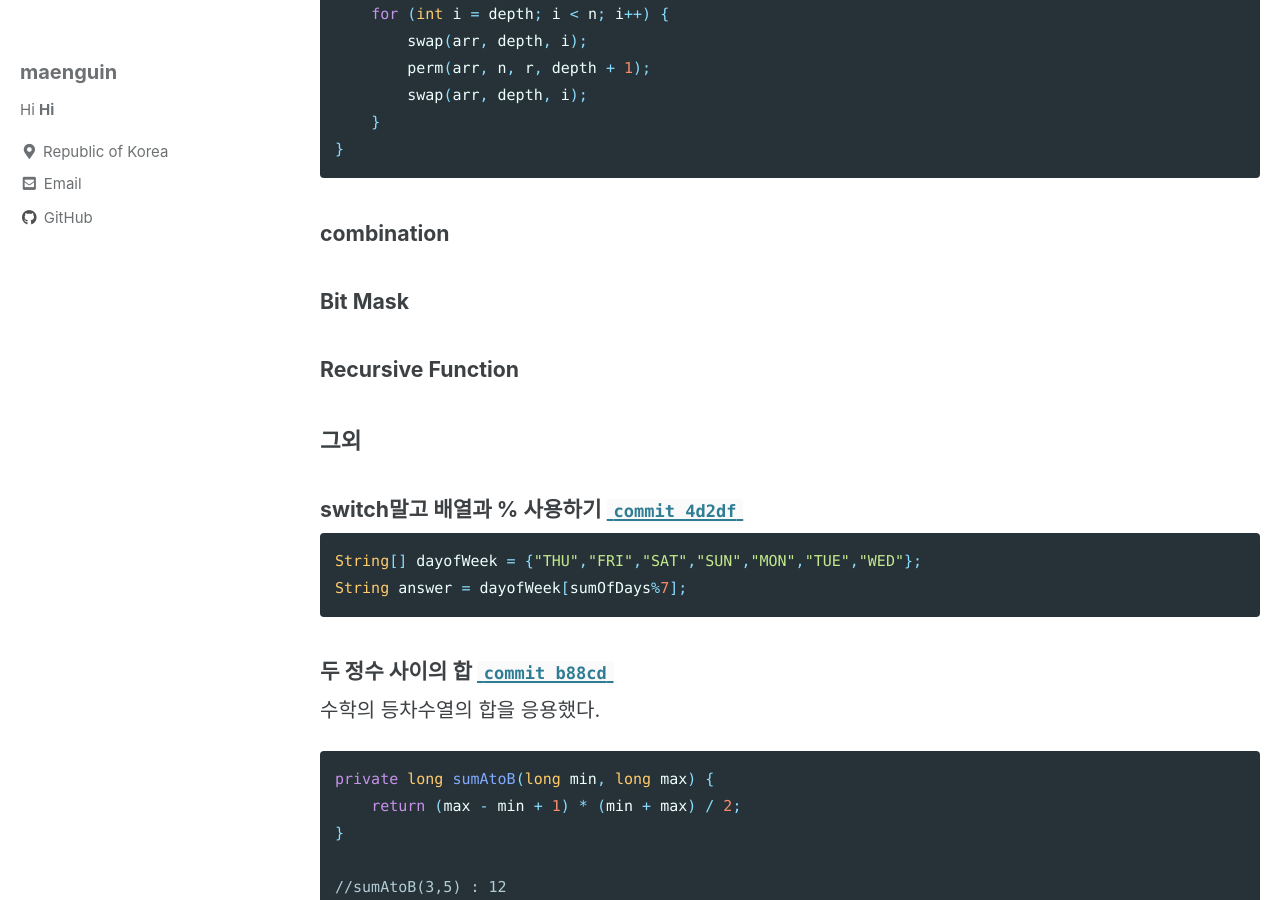
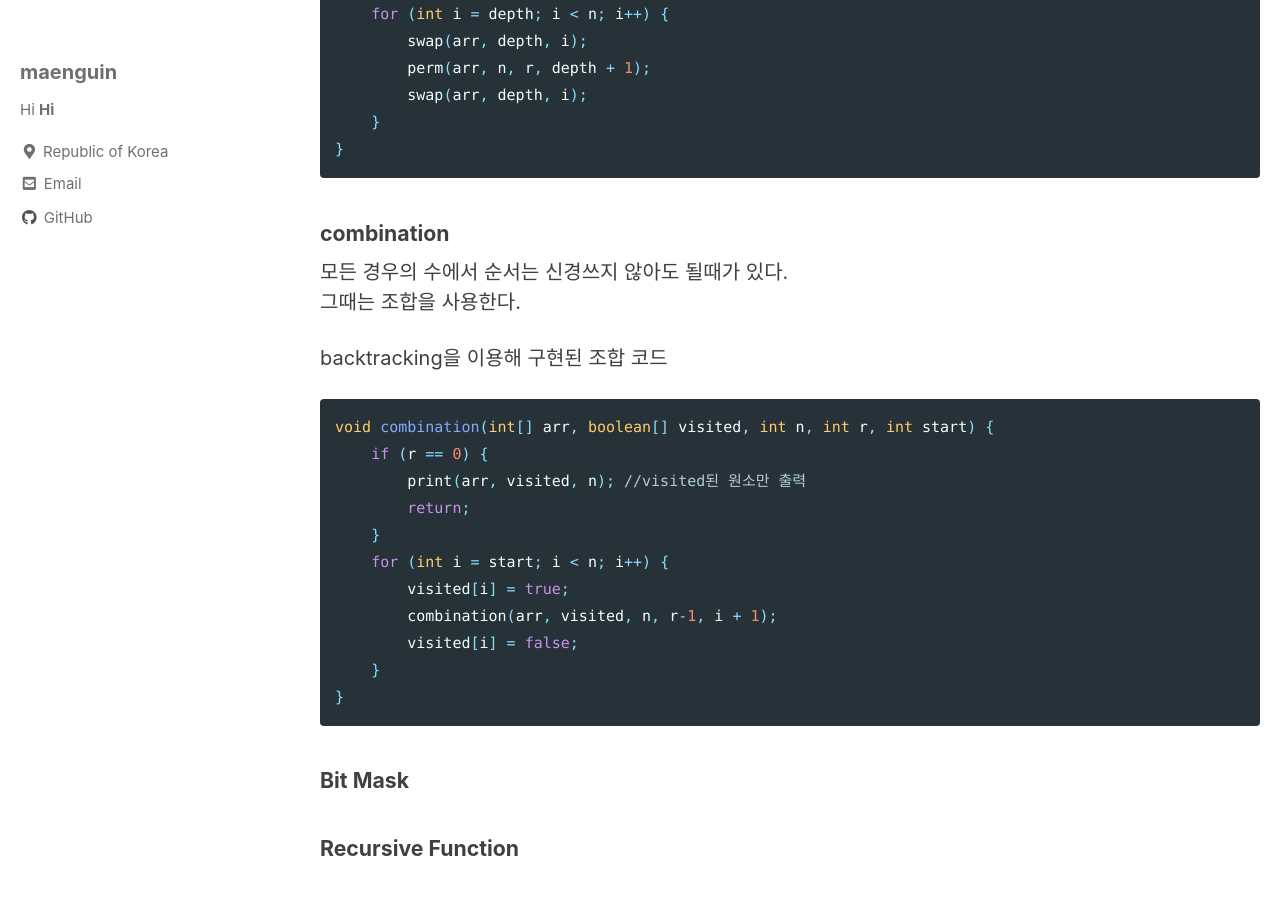
Before and after one commit to maenguin/maenguin.github.io, a Jekyll site: the page built from _posts/2020-12-01-algorithm-study.md, in a window 1280 px wide and 900 px high, scrolled down 7628 px. Built offline with Jekyll 4.4.1, drawn with Linux system fonts in a browser that asks for light colours; cached includes are drawn as plain includes.

Commit message:
Update 2020-12-01-algorithm-study.md

````diff
--- a/_posts/2020-12-01-algorithm-study.md
+++ b/_posts/2020-12-01-algorithm-study.md
@@ -272,7 +272,23 @@ void unstablePermutation(int[] arr, int n, int r, int depth) {
 }
 ```
 #### combination
+모든 경우의 수에서 순서는 신경쓰지 않아도 될때가 있다.
+그때는 조합을 사용한다.
 
+backtracking을 이용해 구현된 조합 코드
+```java
+void combination(int[] arr, boolean[] visited, int n, int r, int start) {
+    if (r == 0) {
+        print(arr, visited, n); //visited된 원소만 출력
+        return;
+    }
+    for (int i = start; i < n; i++) {
+        visited[i] = true;
+        combination(arr, visited, n, r-1, i + 1);
+        visited[i] = false;
+    }
+}
+```
 #### Bit Mask
 #### Recursive Function
 
````
